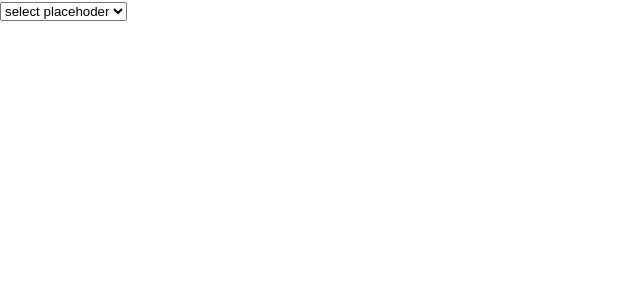
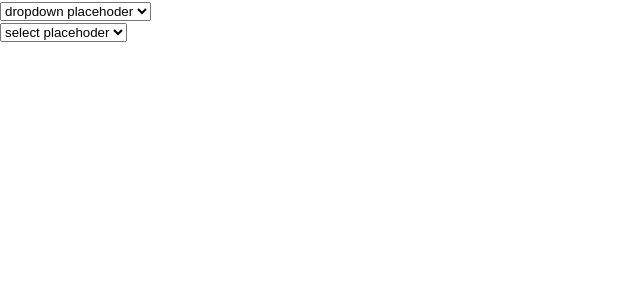
Before and after one commit to viococo/react-form-builder, a React (Create React App) app in the folder application/: page / in a window 1280 px wide. Shown: the top 300 px of the page, without its empty margins (0-640 px from the left). Built offline with nearby package versions, Linux system fonts and the light colour scheme.

Commit message:
add select input, update way to choose the great input component

```diff
--- a/application/src/App.tsx
+++ b/application/src/App.tsx
@@ -21,17 +21,26 @@ const App: React.FC = () => {
       {...{
         inputs: {
           // text: { type: "text" },
+          // number: { type: "number" },
+          // textarea: { type: "textarea" }
+          dropdown: {
+            type: "dropdown",
+            placeholder: "dropdown placehoder",
+            options: {
+              a: { text: "dropdown a" },
+              b: { text: "dropdown b" },
+              c: { text: "dropdown c" }
+            }
+          },
           select: {
-            type: "dropdown",
+            type: "select",
             placeholder: "select placehoder",
             options: {
-              a: { text: "a" },
-              b: { text: "b" },
-              c: { text: "c" }
+              a: { text: "select a" },
+              b: { text: "select b" },
+              c: { text: "select c" }
             }
           }
-          // number: { type: "number" },
-          // textarea: { type: "textarea" }
         },
         onChange,
         values: state
--- a/application/src/components/FormBuilder.tsx
+++ b/application/src/components/FormBuilder.tsx
@@ -23,8 +23,9 @@ interface IFormBuilder {
 /**
  * DATA
  */
-const inputsDefault: Iinputs = {
-  dropdown: Dropdown
+const inpusComponentsDefault: Iinputs = {
+  dropdown: Dropdown,
+  select: Dropdown
 };
 
 /**
@@ -32,15 +33,17 @@ const inputsDefault: Iinputs = {
  */
 export const FormBuilder = ({
   inputs,
-  inputComponents,
+  inputComponents = {},
   values = {},
-  onChange
+  onChange,
+  ...props
 }: IFormBuilder) => {
+  const allInputComponents = { ...inpusComponentsDefault, ...inputComponents };
+
   return (
-    <form>
+    <form {...props}>
       {Object.entries(inputs).map(([key, { type, ...props }]) => {
-        const Component =
-          (inputComponents && inputComponents[type]) || inputsDefault[type];
+        const Component = allInputComponents[type];
         if (!Component)
           throw Error(`${type} type doesn't have Component associate`);
 
@@ -50,8 +53,9 @@ export const FormBuilder = ({
           <div {...{ key }}>
             <Component
               {...{
+                name: key,
+                onChange: (value: string) => onChange({ key, value }),
                 value,
-                onChange: (value: string) => onChange({ key, value }),
                 ...props
               }}
             />
--- a/application/src/components/Inputs/Dropdown.tsx
+++ b/application/src/components/Inputs/Dropdown.tsx
@@ -29,17 +29,15 @@ export const Dropdown = ({
   if (!options) throw new Error("Options is missing");
 
   const PLACEHOLDER_VALUE = "rfb-placeholder";
-  const onChange = (e: React.ChangeEvent<HTMLSelectElement>) => {
-    onChangeProps(e.target.value);
-  };
+  const onChange = () => onChangeProps(value);
 
   return (
     <select
       {...{
+        defaultValue: PLACEHOLDER_VALUE,
+        onChange,
         placeholder,
-        defaultValue: PLACEHOLDER_VALUE,
         value,
-        onChange,
         ...props
       }}
     >
```
